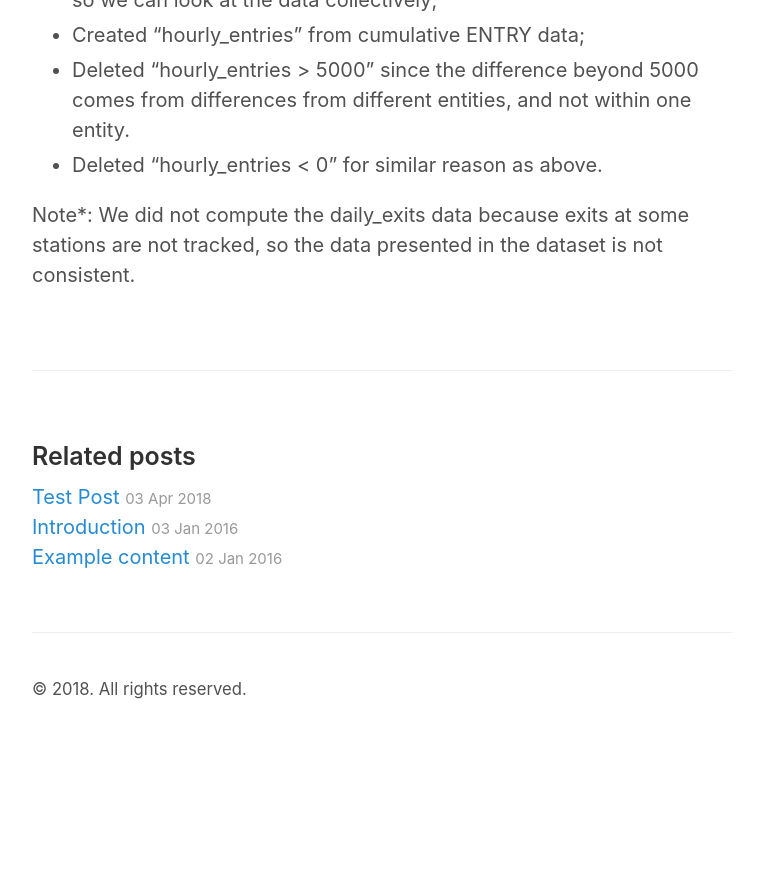
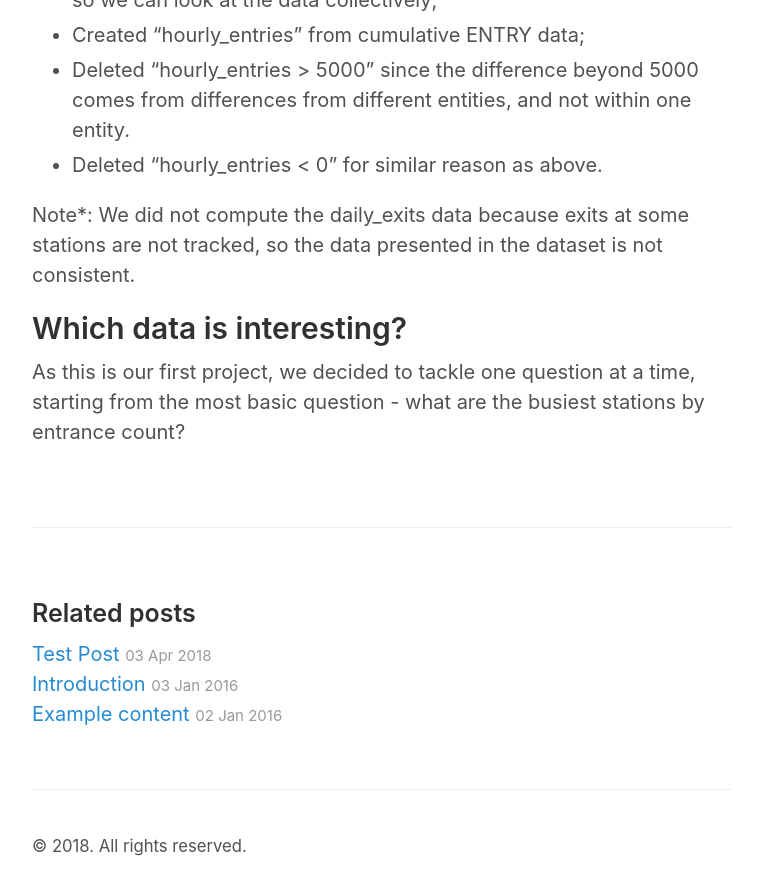
Before and after one commit to mizhao2018/mizhao2018.github.io, a Jekyll site: the page built from _posts/2018-04-13-Project1-WTWY-Outreach-Recommendation.md, in a window 1280 px wide and 900 px high, scrolled down 1213 px. Shown: the top 895 px of the window, without its empty margins (258-1021 px from the left). Built offline with Jekyll 4.4.1, drawn with Linux system fonts in a browser that asks for light colours; before the commit the page ends 1956 px from its top, so only the background shows below that.

Commit message:
Update 2018-04-13-Project1-WTWY-Outreach-Recommendation.md

```diff
--- a/_posts/2018-04-13-Project1-WTWY-Outreach-Recommendation.md
+++ b/_posts/2018-04-13-Project1-WTWY-Outreach-Recommendation.md
@@ -18,3 +18,6 @@ One of the most important aspect of a data scientist (from my few weeks of exper
 * Deleted "hourly_entries < 0" for similar reason as above.
 
 Note*: We did not compute the daily_exits data because exits at some stations are not tracked, so the data presented in the dataset is not consistent.
+
+## Which data is interesting?
+As this is our first project, we decided to tackle one question at a time, starting from the most basic question - what are the busiest stations by entrance count?
```
